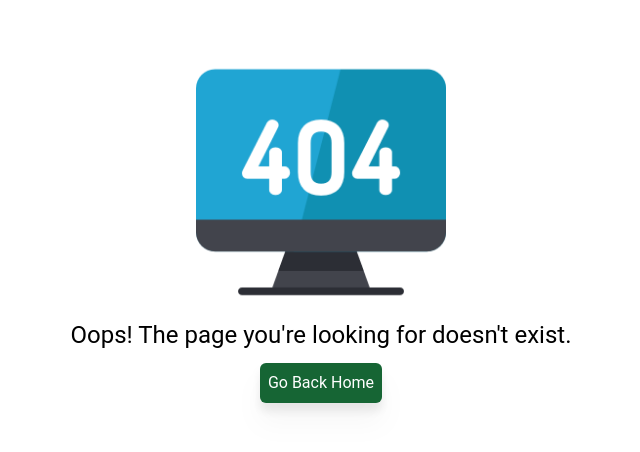
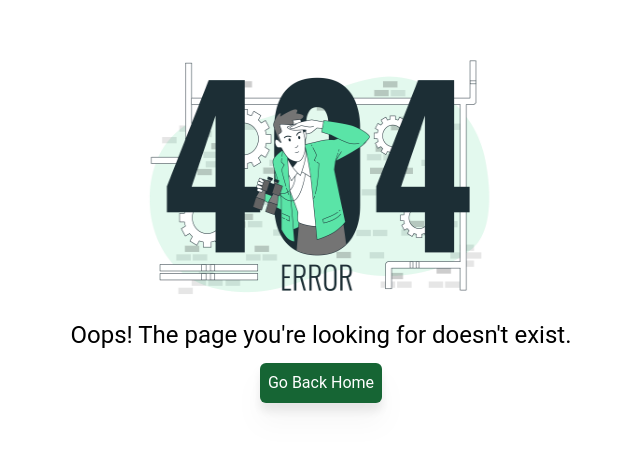
Before and after one commit to FSD-E-Commerce/Ecommerce-FrontEnd, a React (Create React App) app: page /about in a window 1280 px wide. Shown: the part 170-622 px from the top of the page, without its empty margins (319-959 px from the left). Built offline with nearby package versions, Linux system fonts and the light colour scheme.

Commit message:
Error pages image change

```diff
--- a/src/Components/ReusableComponents/PageNotFound.jsx
+++ b/src/Components/ReusableComponents/PageNotFound.jsx
@@ -1,7 +1,7 @@
 // 404Page.jsx
 import React from "react";
 import { useNavigate } from "react-router-dom";
-import ErrorImage from "../images/error-404.png"
+import ErrorImage from "../images/Error - 404-2.jpg"
 
 const NotFoundPage = () => {
   const navigate = useNavigate();
@@ -15,7 +15,7 @@ const NotFoundPage = () => {
       className="w-full h-screen flex flex-col justify-center items-center gap-3"
       style={{ textAlign: "center" }}
     >
-        <img src={ErrorImage} alt="error 404"  className="w-[250px] h-[250px]"/>
+        <img src={ErrorImage} alt="error 404"  className="w-[350px] h-[250px]"/>
       <p className="text-2xl">Oops! The page you're looking for doesn't exist.</p>
       <button
         className="bg-green-800 py-2 px-2 rounded-md text-white drop-shadow-xl"
```
Also changed, not shown: src/Components/images/Error - 404-2.jpg (added).
